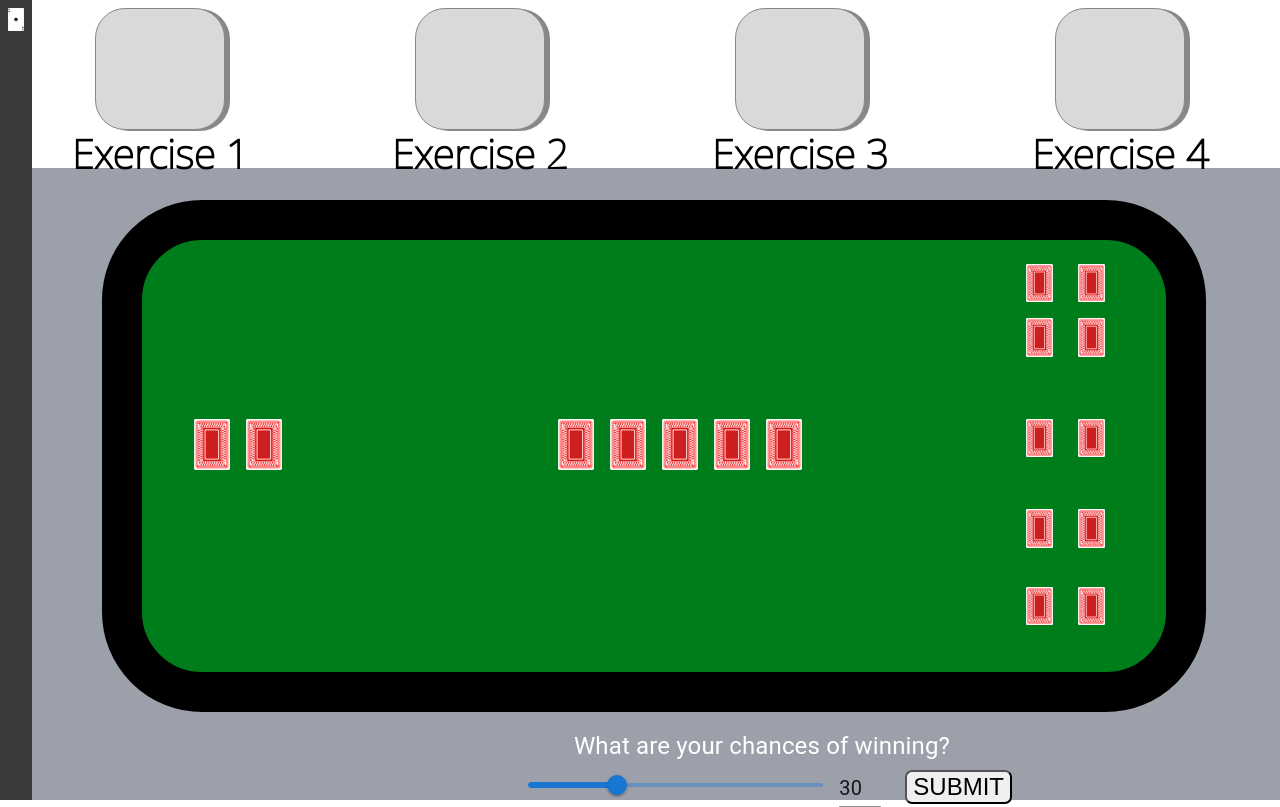
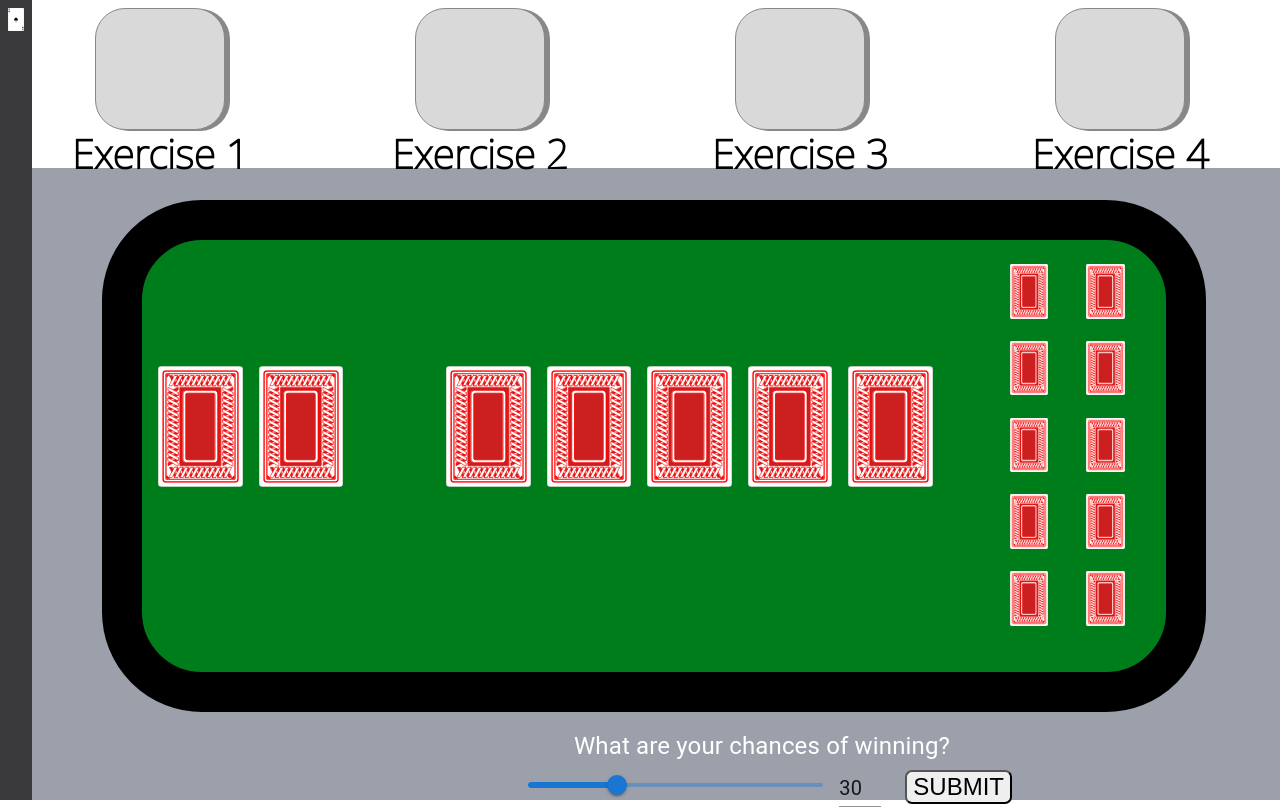
Before and after one commit to TamahauBrown/poker-trainer, a React (Create React App) app: page / in a window 1280 px wide. Built offline with nearby package versions, Linux system fonts and the light colour scheme.

Commit message:
Fixing card size and locations for fixed resolution

```diff
--- a/src/App.css
+++ b/src/App.css
@@ -148,121 +148,96 @@
   border: 40px solid black;
   z-index: -2;
   padding: 3vh 0 3vh 0;
+  display: inline-flex;
+
+
+  grid-gap: 2vh;
+}
+#playerCards{
+  width: 25%;
+  padding-left: 2vh;
+  left: 7%;
+}
+#tableCards{
+  width: 55%;
+}
+
+#oppCards {
+  width: 15%;
+}
+
+#playerCards, #tableCards {
+  padding-top: 10%;
+}
+#oppCards{
   display: inline-grid;
   grid-template-rows: repeat(10, 1fr);
-  grid-template-columns: repeat(20, 1fr);
-  grid-gap: 2vh;
-}
-
-/*#tableText{
-  color: black;
-  padding-top: 18vh;
-  font-size: 72px;
-  z-index: -1;
-  grid-row: 5;
-  grid-column: 9;
-}*
-
-/* Playing cards */
-#playerCards{
-  padding-top: 22vh;
-  left: 7%;
+  grid-template-columns: repeat(2, 1fr);
 }
 
 /* Playing cards */
 
-.tableCards, .playerCards {
-  width: 100%;
+.playerCards {
+  width: 33%;
+}
+
+.tableCards{
+  width: 15%;
+  padding-left: 2vh;
 }
 
 .hand1, .hand2, .hand3, .hand4, .hand5 {
-  width: 75%;
+  width: 50%;
 }
 
 /* All the cards */
 #leftCard{
-  grid-row: 5;
-  grid-column: 2;
+  grid-row: 3;
 }
 
 #rightCard {
-  grid-row: 5;
-  grid-column: 3;
-}
-
-#flop1{
-  grid-row: 5;
-  grid-column: 9;
-}
-
-#flop2{
-  grid-row: 5;
-  grid-column: 10;
-}
-
-#flop3{
-  grid-row: 5;
-  grid-column: 11;
-}
-
-#turn{
-  grid-row: 5;
-  grid-column: 12;
-}
-
-#river{
-  grid-row: 5;
-  grid-column: 13;
+  grid-row: 3;
+  padding-left: 2vh;
 }
 
 #oh1l{
-  grid-row: 0;
-  grid-column: 18;
+  grid-row: 1;
 }
 
 #ohr1{
-  grid-row: 0;
-  grid-column: 19;
+  grid-row: 1;
 }
 
 #ohl2{
-  grid-row: 2;
-  grid-column: 18;
+  grid-row: 3;
 }
 
 #ohr2{
-  grid-row: 2;
-  grid-column: 19;
+  grid-row: 3;
 }
 
 #ohl3{
   grid-row: 5;
-  grid-column: 18;
 }
 
 #ohr3{
   grid-row: 5;
-  grid-column: 19;
 }
 
 #ohl4{
   grid-row: 7;
-  grid-column: 18;
 }
 
 #ohr4{
   grid-row: 7;
-  grid-column: 19;
 }
 
 #ohl5{
   grid-row: 9;
-  grid-column: 18;
 }
 
 #ohr5{
   grid-row: 9;
-  grid-column: 19;
 }
 
 #logo{
--- a/src/App.tsx
+++ b/src/App.tsx
@@ -65,15 +65,20 @@ function App() {
                 </div>
                 <div className="floor">
                     <div className="pokerTable">
+                        <div id="playerCards">
                         <img src={"./Images/backs/red.svg"} alt="Player card left" className="playerCards"
                              id="leftCard"/>
                         <img src={"./Images/backs/red.svg"} alt="Player card right" className="playerCards"
                              id="rightCard"/>
+                        </div>
+                        <div id="tableCards">
                         <img src={"./Images/backs/red.svg"} alt="Flop 1" className="tableCards" id="flop1"/>
                         <img src={"./Images/backs/red.svg"} alt="Flop 2" className="tableCards" id="flop2"/>
                         <img src={"./Images/backs/red.svg"} alt="Flop 3" className="tableCards" id="flop3"/>
                         <img src={"./Images/backs/red.svg"} alt="Turn" className="tableCards" id="turn"/>
                         <img src={"./Images/backs/red.svg"} alt="River" className="tableCards" id="river"/>
+                        </div>
+                        <div id="oppCards">
                         <img src={"./Images/backs/red.svg"} alt="Hand1Left" className="hand1" id="oh1l"/>
                         <img src={"./Images/backs/red.svg"} alt="Hand1Right" className="hand1" id="ohr1"/>
                         <img src={"./Images/backs/red.svg"} alt="OpponentHand2Left" className="hand2" id="ohl2"/>
@@ -84,6 +89,7 @@ function App() {
                         <img src={"./Images/backs/red.svg"} alt="OpponentHand5Left" className="hand5" id="ohr4"/>
                         <img src={"./Images/backs/red.svg"} alt="OpponentHand3Right" className="hand4" id="ohl5"/>
                         <img src={"./Images/backs/red.svg"} alt="OpponentHand5Left" className="hand5" id="ohr5"/>
+                        </div>
                     </div>
                     <Box sx={{width: 500}} className="slider">
                         <Typography id="input-slider" gutterBottom>
```
